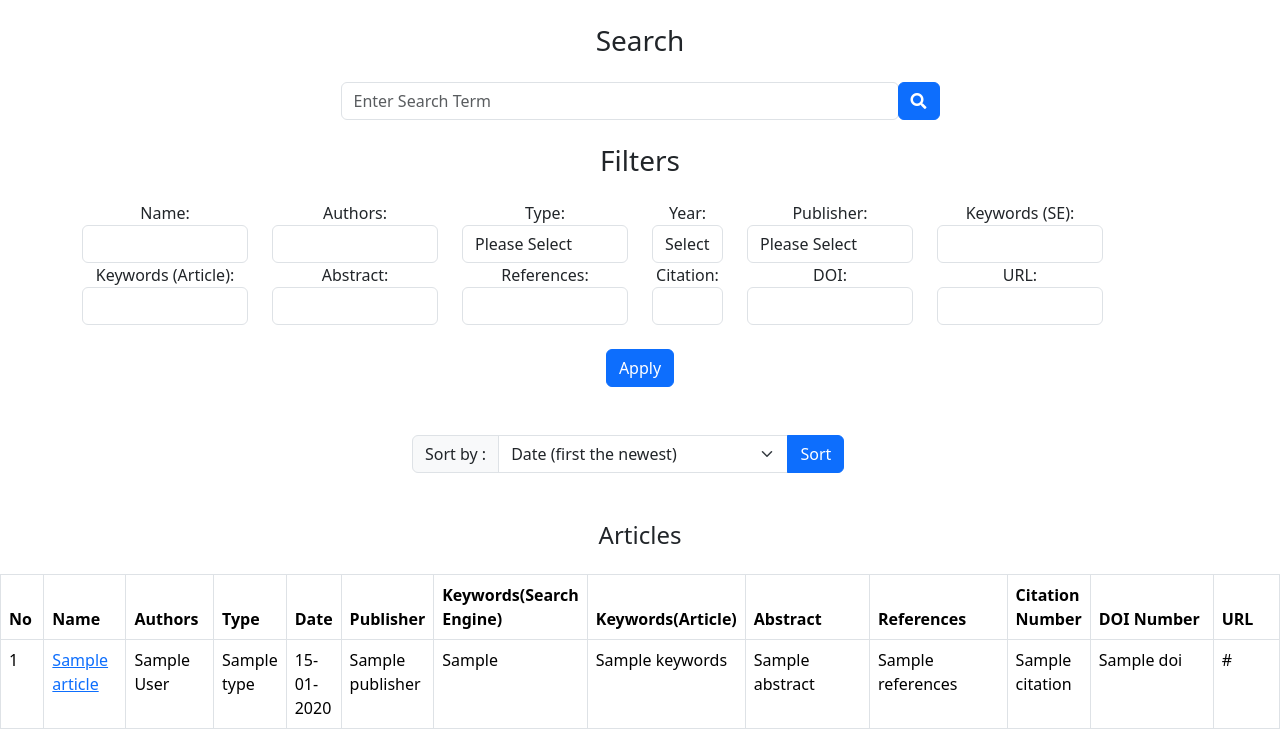
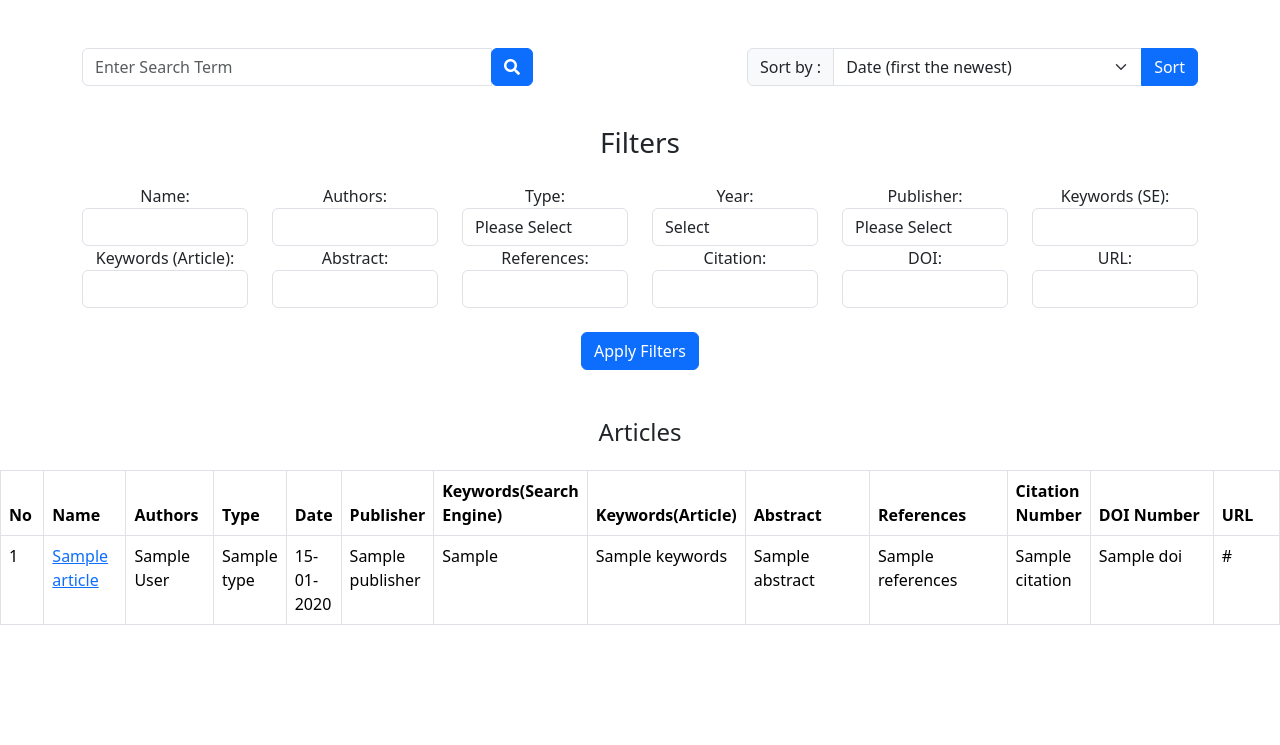
Before and after one commit to mustafaacikyol/College_Projects_2, a Flask app: page /articles in a window 1280 px wide. Shown: the part 80-825 px from the top of the page. After the commit the page ends 705 px from the top, so only its background shows below. Run offline with Flask 3, Linux system fonts and the light colour scheme; a database or web service that is not in the repository returns one stand-in record (values such as "Sample title"); some libraries are stand-ins or nearby versions.

Commit message:
update style.css file and articles.html page

```diff
--- a/Web Scraping Academy Application/static/css/style.css
+++ b/Web Scraping Academy Application/static/css/style.css
@@ -16,14 +16,14 @@
     justify-content: center;
     align-items: center;
   }
-
+/*
 .index-form-left-margin {
     margin-left: 330px;
-}
+} */
 
-.index-form-width {
-    width: 55%;
-}
+/* .index-form-width {
+    width: 25%;
+} */
 
 .navbar-brand {
     margin-left: 80px;
--- a/Web Scraping Academy Application/templates/articles.html
+++ b/Web Scraping Academy Application/templates/articles.html
@@ -14,7 +14,6 @@
 </head>
 
 <body>
-
     <nav class="navbar navbar-expand-lg navbar-dark bg-dark">
         <a class="navbar-brand" href="/"><img src="../static/img/logo.jpg" alt="logo" width="70px"></a>
         <button class="navbar-toggler" type="button" data-toggle="collapse" data-target="#navbarNav"
@@ -36,27 +35,41 @@
         </div>
     </nav>
 
-
-
-    <div class="container mt-4 text-center">
-
-        <div class="text-center my-4">
-            <h3>Search</h3>
-        </div>
-
+    <div class="container mt-5 text-center">
+        <div class="row">
+            <div class="col-md-5 mb-3">
                 <form action="./search" method="POST">
-            <div class="input-group center">
-                <div class="col-6">
+                    <div class="input-group">
                         <input type="text" class="form-control" name="search-query" placeholder="Enter Search Term"
                             aria-label="Search" aria-describedby="search-addon">
-                </div>
-                <div class="input-group-prepend">
+                        <div class="input-group-append">
                             <button class="btn btn-primary" type="submit" id="search-addon">
                                 <i class="fas fa-search"></i>
                             </button>
                         </div>
                     </div>
                 </form>
+            </div>
+
+            <div class="col-md-5 offset-md-2 mb-3">
+                <form action="./articles" method="POST">
+                    <div class="input-group">
+                        <label for="sort" class="input-group-text">Sort by :</label>
+                        <select class="form-select" name="sort" id="sort">
+                            <option value="date_newest" {% if sort=="date_newest" %} selected {% endif %}>Date (first
+                                the newest)</option>
+                            <option value="date_oldest" {% if sort=="date_oldest" %} selected {% endif %}>Date (first
+                                the oldest)</option>
+                            <option value="citation_most" {% if sort=="citation_most" %} selected {% endif %}>Citation
+                                Number (first the most)</option>
+                            <option value="citation_least" {% if sort=="citation_least" %} selected {% endif %}>Citation
+                                Number (first the least)</option>
+                        </select>
+                        <button type="submit" class="btn btn-primary">Sort</button>
+                    </div>
+                </form>
+            </div>
+        </div>
 
         <div class="text-center my-4">
             <h3>Filters</h3>
@@ -89,7 +102,7 @@
                             </select>
                         </div>
                     </div>
-                    <div class="col-1">
+                    <div class="col-2">
                         <div class="form-group">
                             <label for="date">Year:</label>
                             <select class="form-control" id="date" name="date">
@@ -159,7 +172,7 @@
                             <input type="text" class="form-control" name="references">
                         </div>
                     </div>
-                    <div class="col-1">
+                    <div class="col-2">
                         <div class="form-group">
                             <label for="citation">Citation:</label>
                             <input type="text" class="form-control" name="citation">
@@ -180,27 +193,11 @@
                 </div>
                 <div class="input-group-prepend mt-4">
                     <button class="btn btn-primary" type="submit">
-                        Apply
+                        Apply Filters
                     </button>
                 </div>
             </div>
         </form>
-
-        <form class="my-5 index-form-left-margin" action="./articles" method="POST">
-            <div class="index-form-width">
-                <div class="input-group">
-                    <label for="sort" class="input-group-text">Sort by :</label>
-                    <select class="form-select" name="sort" id="sort">
-                        <option value="date_newest" {% if sort == "date_newest" %} selected {% endif %}>Date (first the newest)</option>
-                        <option value="date_oldest" {% if sort == "date_oldest" %} selected {% endif %}>Date (first the oldest)</option>
-                        <option value="citation_most" {% if sort == "citation_most" %} selected {% endif %}>Citation Number (first the most)</option>
-                        <option value="citation_least" {% if sort == "citation_least" %} selected {% endif %}>Citation Number (first the least)</option>
-                    </select>
-                    <button type="submit" class="btn btn-primary">Sort</button>
-                </div>
-            </div>
-        </form>
-
 
         <div class="text-center mt-5 mb-4">
             <h4>Articles</h4>
```
Lines whose indentation alone changed are shown as unchanged.
